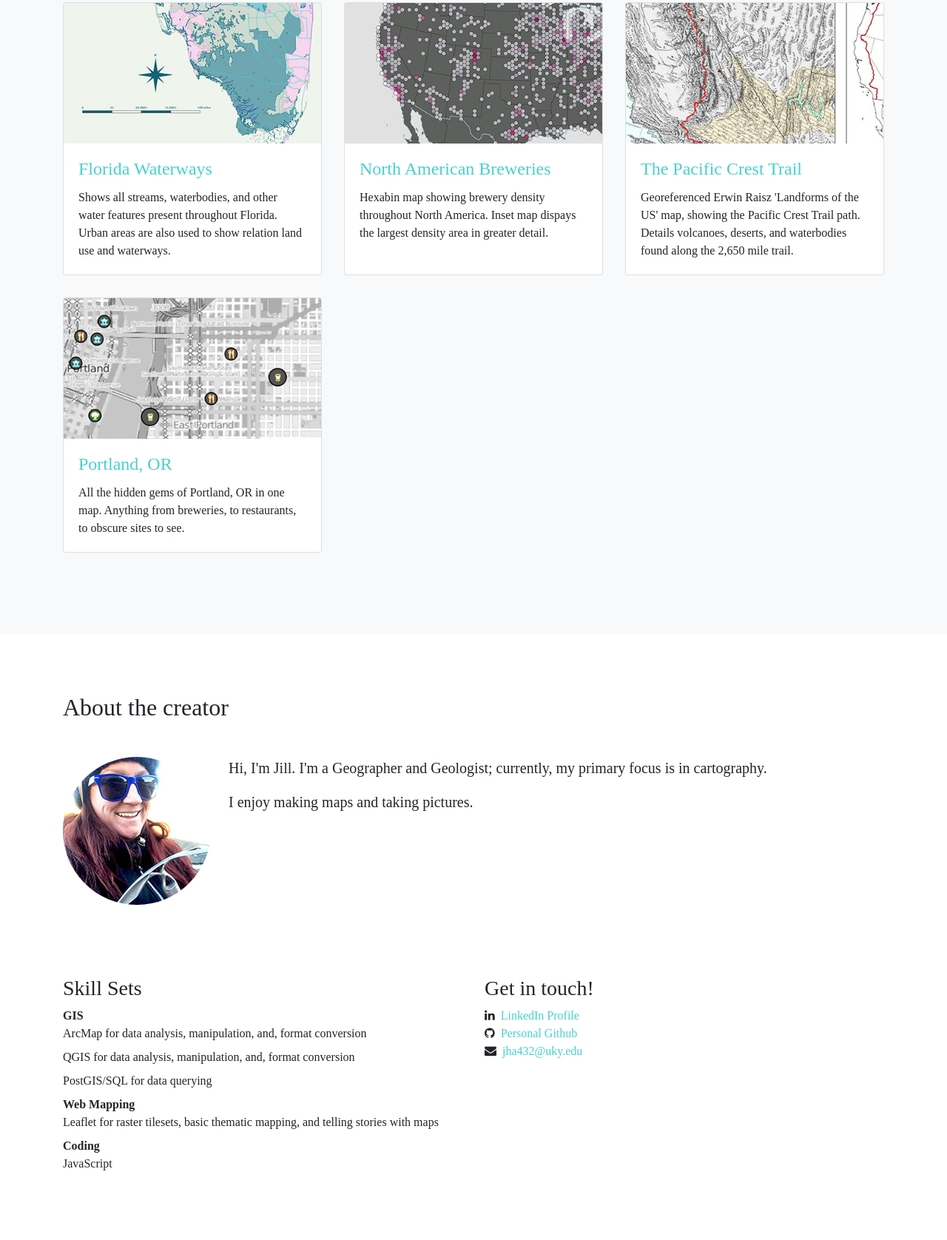
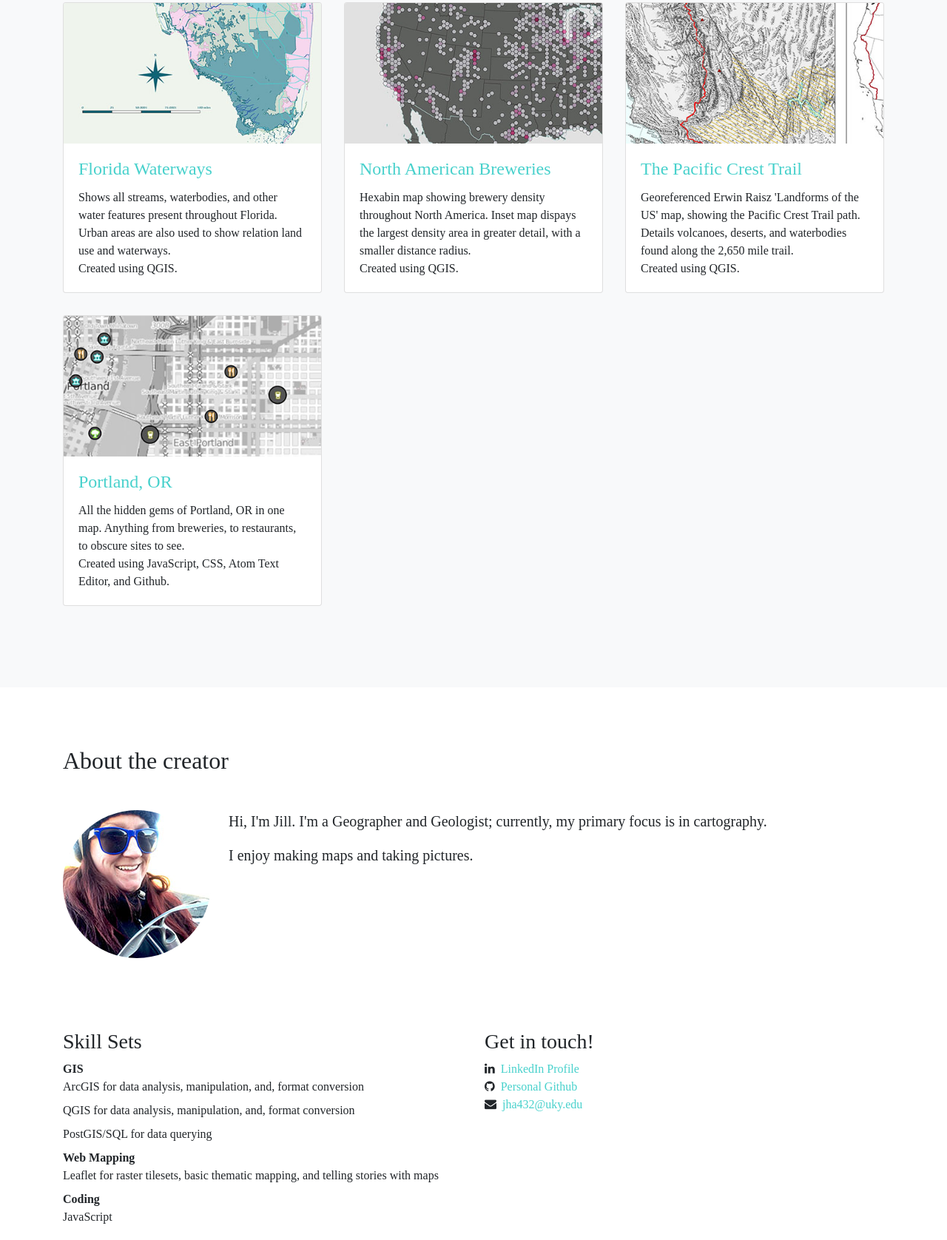
Before and after one commit to jhannigan3/map_portfolio, a plain HTML site: page index.html in a window 1280 px wide. Shown: the part 439-2115 px from the top of the page at 74% size. Drawn offline with nearby package versions, Linux system fonts and the light colour scheme; a web font is replaced by a local one.

Commit message:
Add program

```diff
--- a/index.html
+++ b/index.html
@@ -67,7 +67,7 @@
                 <h4 class="card-title">
                   <a href="#">Florida Waterways</a>
                 </h4>
-                <p class="card-text">Shows all streams, waterbodies, and other water features present throughout Florida. Urban areas are also used to show relation land use and waterways.</p>
+                <p class="card-text">Shows all streams, waterbodies, and other water features present throughout Florida. Urban areas are also used to show relation land use and waterways. <br>Created using QGIS.</p>
               </div>
             </div>
           </div>
@@ -78,7 +78,7 @@
                 <h4 class="card-title">
                   <a href="#">North American Breweries</a>
                 </h4>
-                <p class="card-text">Hexabin map showing brewery density throughout North America. Inset map dispays the largest density area in greater detail.</p>
+                <p class="card-text">Hexabin map showing brewery density throughout North America. Inset map dispays the largest density area in greater detail, with a smaller distance radius. <br>Created using QGIS.</p>
               </div>
             </div>
           </div>
@@ -89,7 +89,7 @@
                 <h4 class="card-title">
                   <a href="#">The Pacific Crest Trail</a>
                 </h4>
-                <p class="card-text">Georeferenced Erwin Raisz 'Landforms of the US' map, showing the Pacific Crest Trail path. Details volcanoes, deserts, and waterbodies found along the 2,650 mile trail. </p>
+                <p class="card-text">Georeferenced Erwin Raisz 'Landforms of the US' map, showing the Pacific Crest Trail path. Details volcanoes, deserts, and waterbodies found along the 2,650 mile trail. <br>Created using QGIS.</p>
               </div>
             </div>
           </div>
@@ -100,7 +100,7 @@
                 <h4 class="card-title">
                   <a href="#">Portland, OR</a>
                 </h4>
-                <p class="card-text">All the hidden gems of Portland, OR in one map. Anything from breweries, to restaurants, to obscure sites to see.</p>
+                <p class="card-text">All the hidden gems of Portland, OR in one map. Anything from breweries, to restaurants, to obscure sites to see. <br>Created using JavaScript, CSS, Atom Text Editor, and Github.</p>
               </div>
             </div>
           </div>
@@ -137,7 +137,7 @@
             <h3>Skill Sets</h3>
             <dl>
                 <dt>GIS</dt>
-                <dd>ArcMap for data analysis, manipulation, and, format conversion</dd>
+                <dd>ArcGIS for data analysis, manipulation, and, format conversion</dd>
                 <dd>QGIS for data analysis, manipulation, and, format conversion</dd>
                 <dd>PostGIS/SQL for data querying</dd>
                 <dt>Web Mapping</dt>
```
